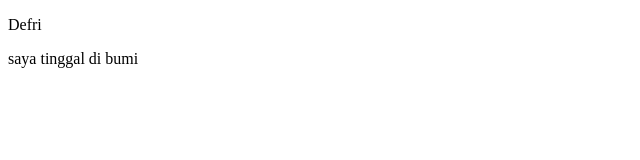
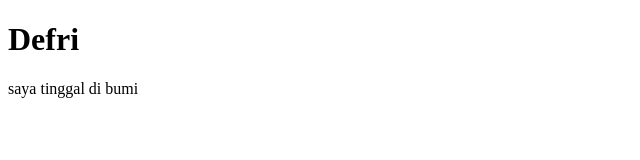
Before and after one commit to Defriyhdr/Binar, a plain HTML site: page index.html in a window 1280 px wide. Shown: the whole page, without its empty margins (0-640 px from the left). Drawn offline with Linux system fonts and the light colour scheme.

Commit message:
add header styling on css

```diff
--- a/index.html
+++ b/index.html
@@ -6,7 +6,7 @@
     <title>meeting 2</title>
 </head>
 <body>
-    <p>Defri</p>
+    <h1 class="header">Defri</h1>
     <p>saya tinggal di bumi</p>
 </body>
 </html>
--- /dev/null
+++ b/style.css
@@ -0,0 +1,3 @@
+.header {
+    color: blue;
+}
```
